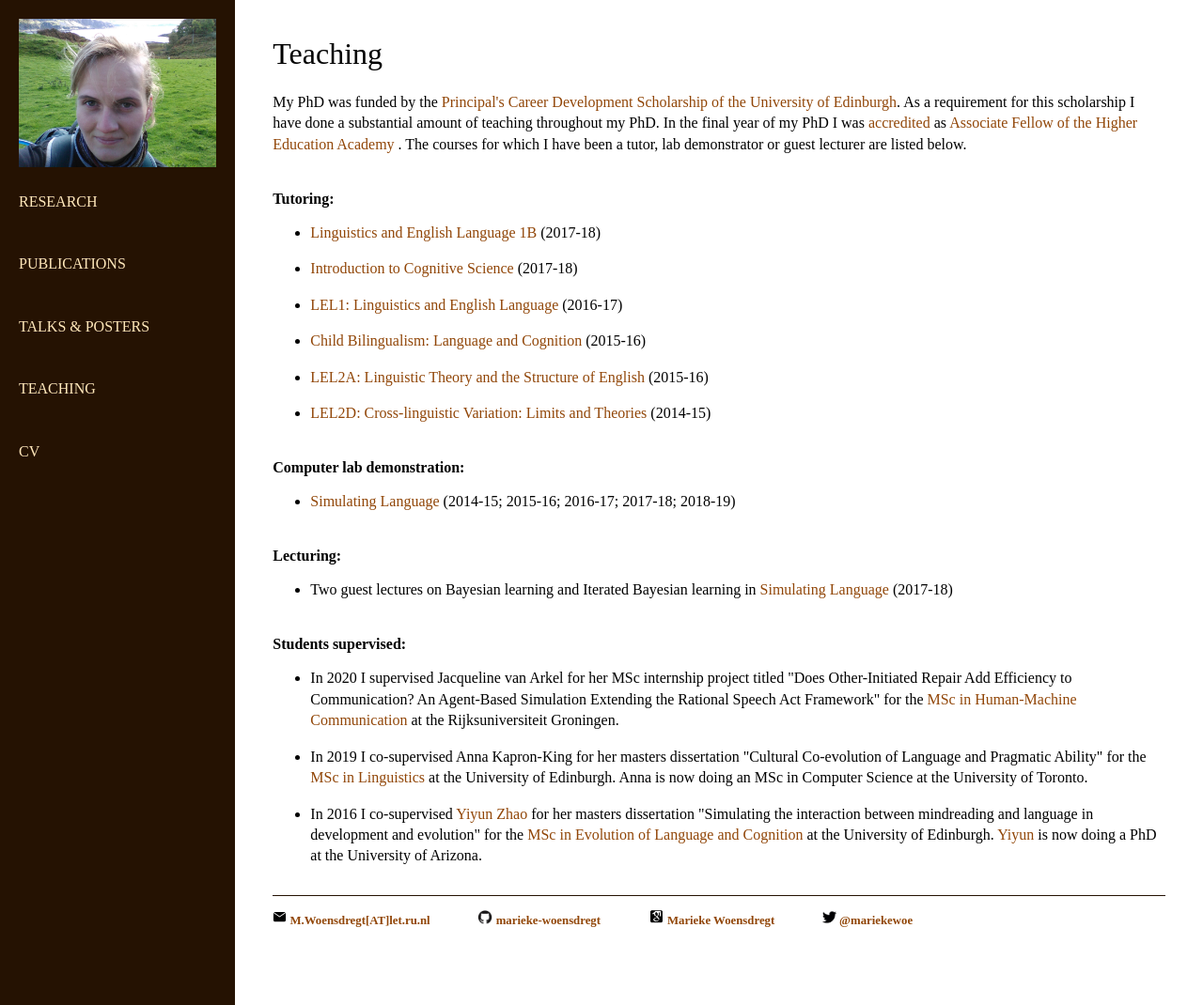
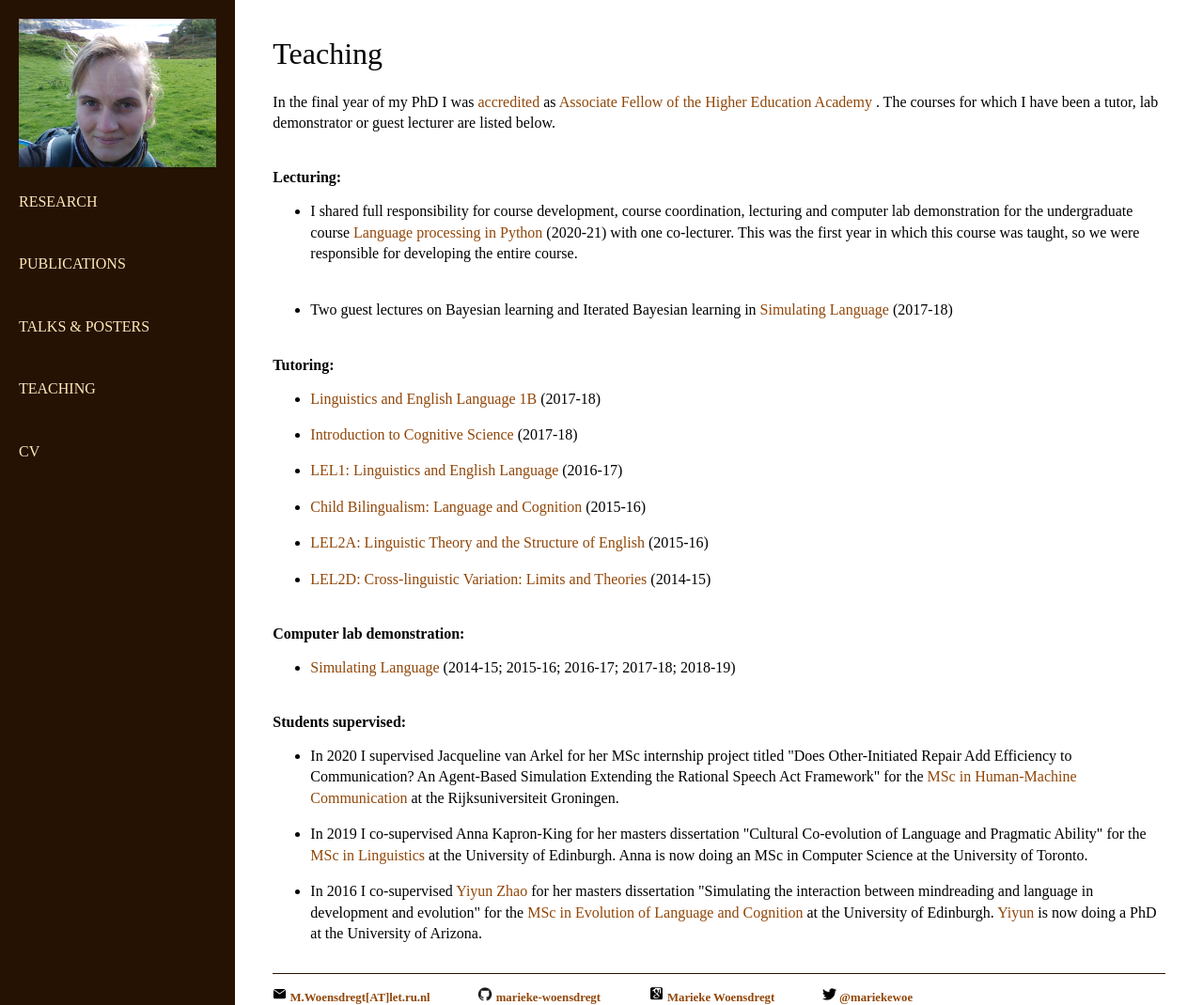
Before and after one commit to marieke-woensdregt/marieke-woensdregt.github.io, a Jekyll site: the page built from teaching/index.html, in a window 1280 px wide and 1070 px high. Shown: the whole window at 94% size. Built offline with Jekyll 4.4.1, drawn with Linux system fonts in a browser that asks for light colours.

Commit message:
Update index.html

```diff
--- a/teaching/index.html
+++ b/teaching/index.html
@@ -5,15 +5,30 @@ title: Teaching
 <div class="blurb">
 	<h1>Teaching</h1>
 	<p class="bottom-one">
-		My PhD was funded by the
+		<!-- My PhD was funded by the
 		<a href="http://www.ed.ac.uk/student-funding/postgraduate/uk-eu/university-scholarships/development"> Principal's Career Development Scholarship of the University of Edinburgh</a>.
-		As a requirement for this scholarship I have done a substantial amount of teaching throughout my PhD.
+		As a requirement for this scholarship I have done a substantial amount of teaching throughout my PhD.  -->
 		In the final year of my PhD I was
 		<A HREF="https://github.com/marieke-woensdregt/marieke-woensdregt.github.io/blob/master/pdfs/Certificate_HEA_Associate_Fellow_May_2018.pdf">
 		accredited </A> as
 		<a href="https://www.advance-he.ac.uk/fellowship/associate-fellowship">Associate Fellow of the Higher Education Academy </a>.
 		The courses for which I have been a tutor, lab demonstrator or guest lecturer are listed below.
 	</p>
+
+	<h3> Lecturing: </h3>
+	<ul>
+		<li><p class="bottom-one">
+			I shared full responsibility for course development, course coordination, lecturing and computer lab demonstration for
+			the undergraduate course
+			<a href="https://www.ru.nl/courseguides/arts/courses/ba/ibc/b2/let-ciwb269-ibc/">Language processing in Python</a>
+			(2020-21) with one co-lecturer. This was the first year in which this course was taught, so we were responsible for developing
+			the entire course. </p></li>
+		<li><p class="bottom-one">
+			Two guest lectures on Bayesian learning and Iterated Bayesian learning in
+			<a href="http://www.drps.ed.ac.uk/17-18/dpt/cxlasc11113.htm">Simulating Language</a>
+			(2017-18) </p></li>
+	</ul>
+
 
 	<h3> Tutoring: </h3>
 	<ul>
@@ -47,15 +62,6 @@ title: Teaching
 	</ul>
 
 
-	<h3> Lecturing: </h3>
-	<ul>
-		<li><p class="bottom-one">
-			Two guest lectures on Bayesian learning and Iterated Bayesian learning in
-			<a href="http://www.drps.ed.ac.uk/17-18/dpt/cxlasc11113.htm">Simulating Language</a>
-			(2017-18) </p></li>
-	</ul>
-
-
 	<h3> Students supervised: </h3>
 	<ul>
 		<li><p> In 2020 I supervised Jacqueline van Arkel for her MSc internship project titled
```
